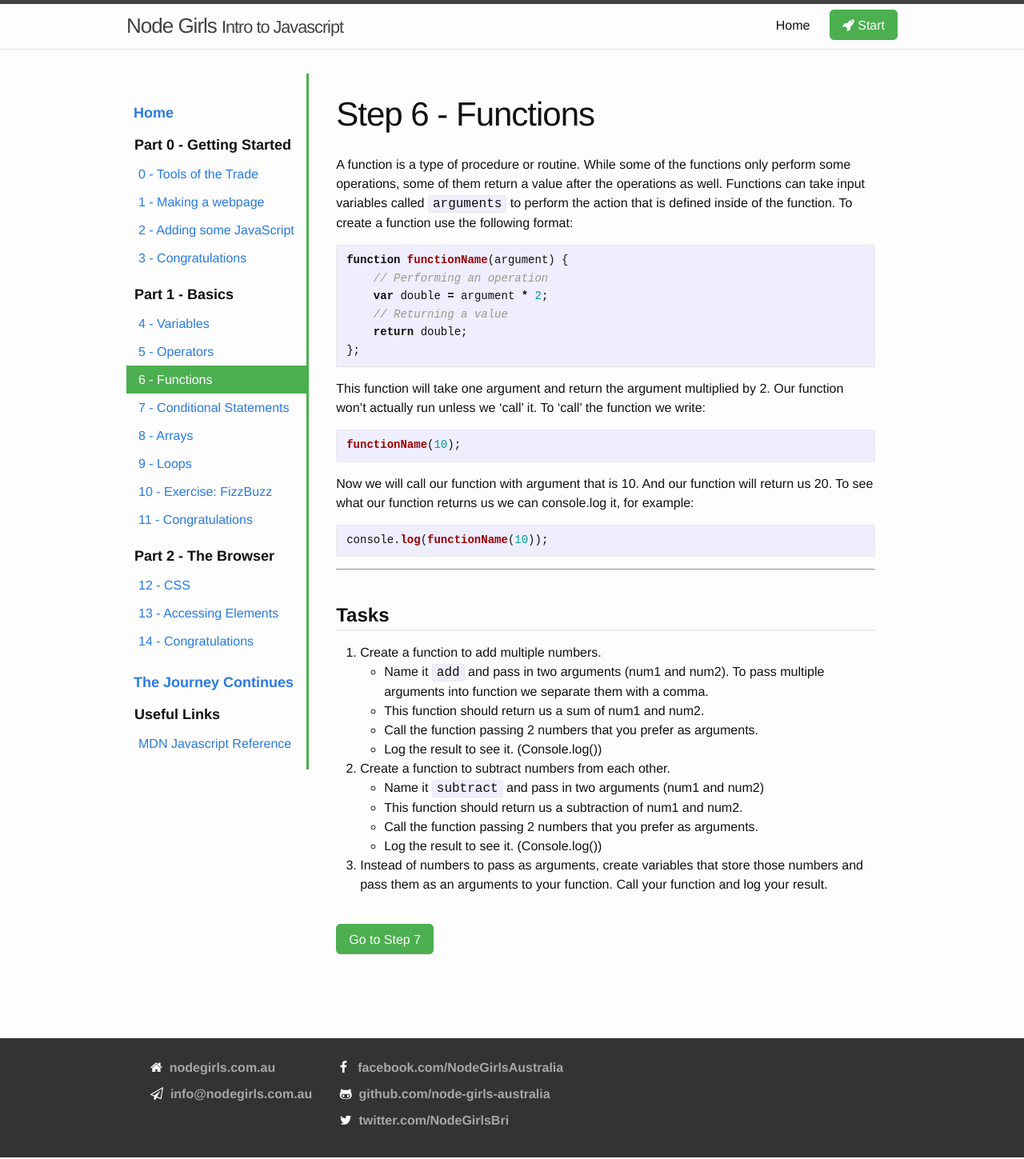
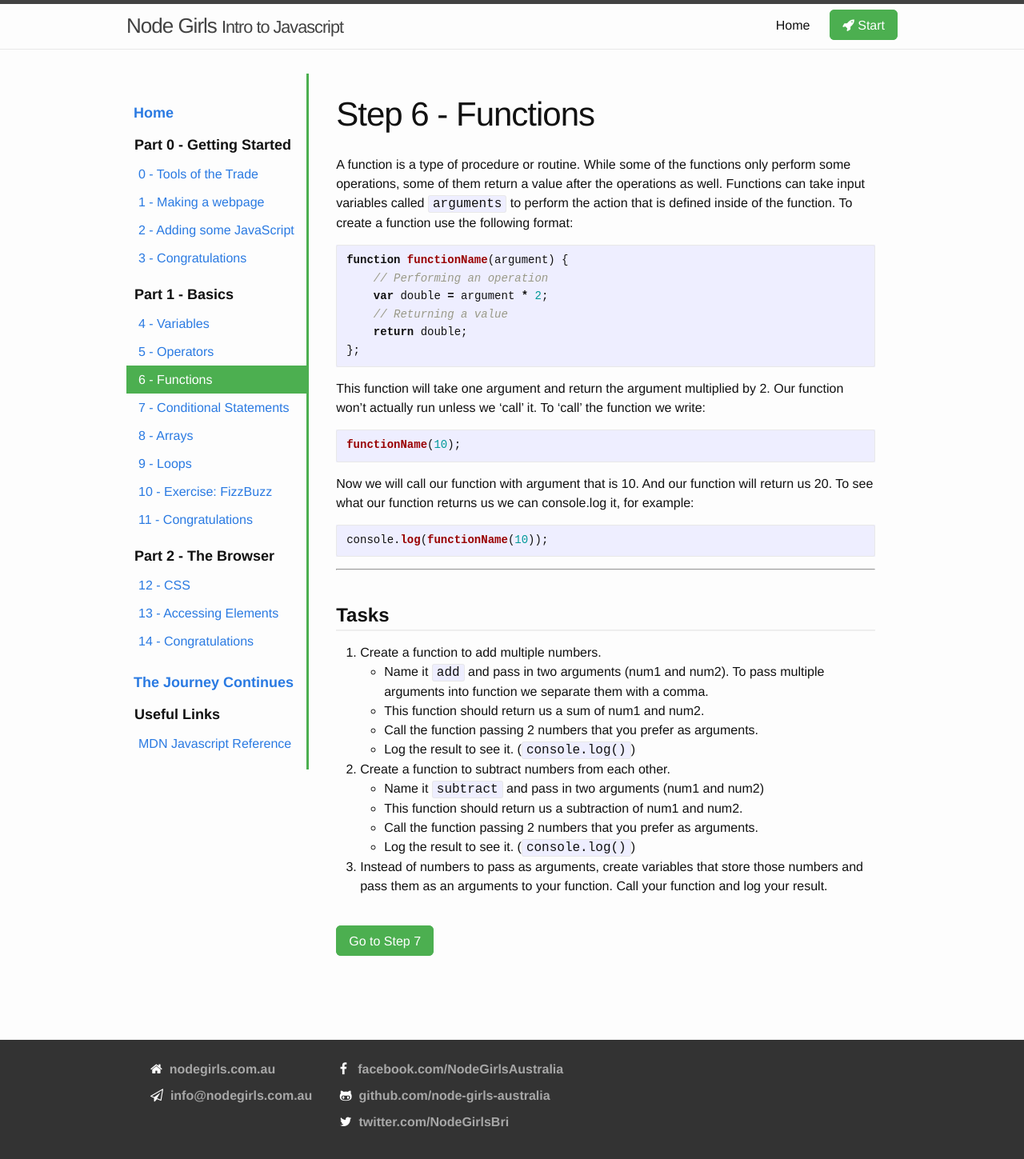
Before and after one commit to muses-code-js/js-intro-workshop, a Jekyll site: the page built from _steps/part1/step6-functions.markdown, in a window 1280 px wide. Shown: the whole page at 80% size. Built offline with Jekyll 4.4.1, drawn with Linux system fonts in a browser that asks for light colours; nearby versions of some CDN libraries.

```diff
--- a/_steps/part1/step6-functions.markdown
+++ b/_steps/part1/step6-functions.markdown
@@ -45,11 +45,11 @@ console.log(functionName(10));
  * Name it `add` and pass in two arguments (num1 and num2). To pass multiple arguments into function we separate them with a comma.
  * This function should return us a sum of num1 and num2.
  * Call the function passing 2 numbers that you prefer as arguments.
- * Log the result to see it. (Console.log())
+ * Log the result to see it. (`console.log()`)
 2. Create a function to subtract numbers from each other.
  * Name it `subtract` and pass in two arguments (num1 and num2)
  * This function should return us a subtraction of num1 and num2.
  * Call the function passing 2 numbers that you prefer as arguments.
- * Log the result to see it. (Console.log())
+ * Log the result to see it. (`console.log()`)
 3. Instead of numbers to pass as arguments, create variables that store
 those numbers and pass them as an arguments to your function. Call your function and log your result.
--- a/_steps/part1/step7-conditions.markdown
+++ b/_steps/part1/step7-conditions.markdown
@@ -99,7 +99,7 @@ operator(+,-,/, * etc). If the operator is '+', we should use the add function,
  * Create a variable called operator and let it be equal to '-'.
  * Create an if/else statement based on what operator we have. If we have an operator equal to '+', we call add function with any two numbers,
 else the subtract function with any 2 numbers.
- * Log your result. (Console.log())
+ * Log your result. (`console.log()`)
 
  2. Create 2 more functions and name them divide and multiply. After
 that let's extend our 'if else' check that we already created by checking if
```
